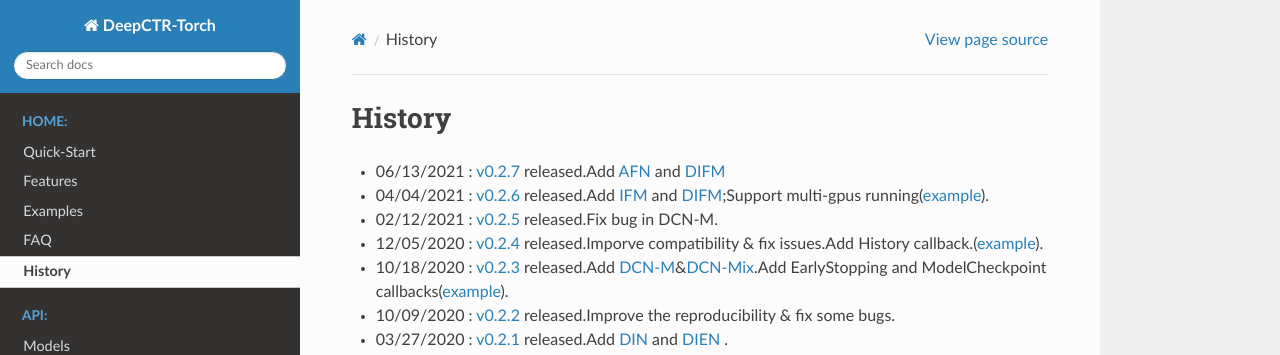
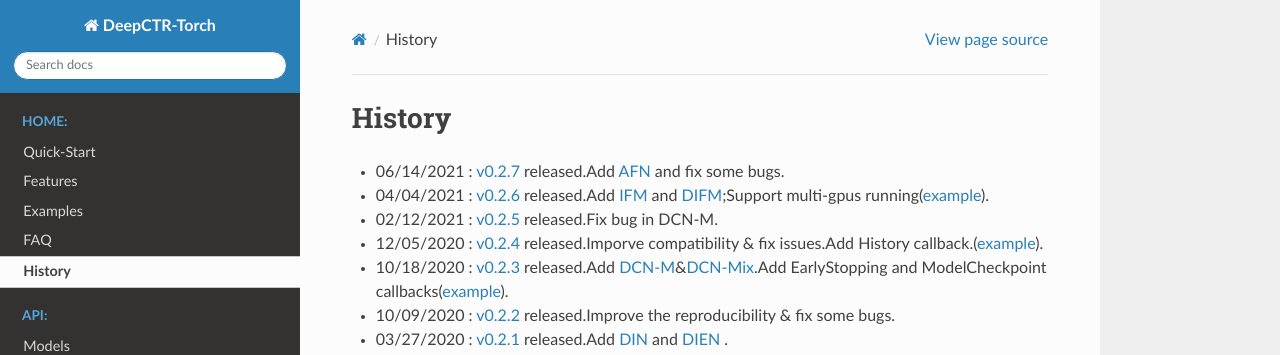
Before and after one commit to shenweichen/DeepCTR-Torch, a Sphinx documentation site: the page built from docs/source/History.md, in a window 1280 px wide. Shown: the top 355 px of the page. Built offline with Sphinx 7.4.7 and the Read the Docs theme 2.0.0, drawn with Linux system fonts in a browser that asks for light colours; pages that are not in the unit, such as notebooks, are missing from menus.

Commit message:
no message

```diff
--- a/docs/source/History.md
+++ b/docs/source/History.md
@@ -1,5 +1,5 @@
 # History
-- 06/13/2021 : [v0.2.7](https://github.com/shenweichen/DeepCTR-Torch/releases/tag/v0.2.6) released.Add [AFN](./Features.html#ifm-input-aware-factorization-machine) and [DIFM](./Features.html#difm-dual-input-aware-factorization-machine)
+- 06/14/2021 : [v0.2.7](https://github.com/shenweichen/DeepCTR-Torch/releases/tag/v0.2.6) released.Add [AFN](./Features.html#afn-adaptive-factorization-network-learning-adaptive-order-feature-interactions) and fix some bugs.
 - 04/04/2021 : [v0.2.6](https://github.com/shenweichen/DeepCTR-Torch/releases/tag/v0.2.6) released.Add [IFM](./Features.html#ifm-input-aware-factorization-machine) and [DIFM](./Features.html#difm-dual-input-aware-factorization-machine);Support multi-gpus running([example](./FAQ.html#how-to-run-the-demo-with-multiple-gpus)).
 - 02/12/2021 : [v0.2.5](https://github.com/shenweichen/DeepCTR-Torch/releases/tag/v0.2.5) released.Fix bug in DCN-M.
 - 12/05/2020 : [v0.2.4](https://github.com/shenweichen/DeepCTR-Torch/releases/tag/v0.2.4) released.Imporve compatibility & fix issues.Add History callback.([example](https://deepctr-torch.readthedocs.io/en/latest/FAQ.html#set-learning-rate-and-use-earlystopping)).
--- a/docs/source/index.rst
+++ b/docs/source/index.rst
@@ -34,7 +34,7 @@
 
 News
 -----
-06/13/2021 : Add `AFN <./Features.html#ifm-input-aware-factorization-machine>`_  `Changelog <https://github.com/shenweichen/DeepCTR-Torch/releases/tag/v0.2.7>`_
+06/14/2021 : Add `AFN <./Features.html#afn-adaptive-factorization-network-learning-adaptive-order-feature-interactions>`_ and fix some bugs.  `Changelog <https://github.com/shenweichen/DeepCTR-Torch/releases/tag/v0.2.7>`_
 
 04/04/2021 : Add `IFM <./Features.html#ifm-input-aware-factorization-machine>`_ and `DIFM <./Features.html#difm-dual-input-aware-factorization-machine>`_ . Support multi-gpus running(`example <./FAQ.html#how-to-run-the-demo-with-multiple-gpus>`_). `Changelog <https://github.com/shenweichen/DeepCTR-Torch/releases/tag/v0.2.6>`_
 
```
